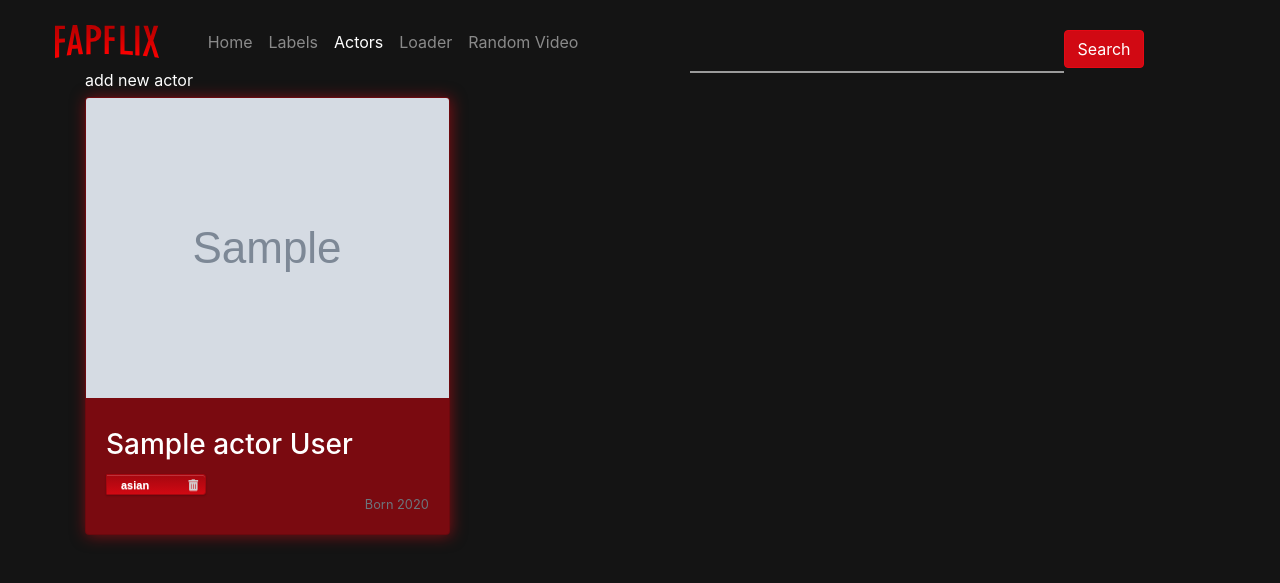
After one commit to EinAeffchen/Smol, a Django app: page /actors/ in a window 1280 px wide. The commit adds this page. Shown: the top 583 px of the page. Run offline with Django 3.2, Linux system fonts and the light colour scheme; data comes from the database, SQL or seed files in the repository; both versions use the stored data as it was after the commit; tables that the repository leaves empty hold one stand-in row (values such as "Sample post"); grey boxes marked "Sample" are stand-in pictures; parts of the project's set-up code (start-up, migrations or seed data) failed here and were passed over; some libraries are stand-ins or nearby versions.

Commit message:
Add actors and face recognition

```diff
--- a/fapflix/viewer/static/viewer/css/nflix.css
+++ b/fapflix/viewer/static/viewer/css/nflix.css
@@ -303,6 +303,10 @@ h2 {
 
 .loader-info {
     font-size: 40px;
+}
+
+#load-icon {
+    font-size: 30px;
 }
 
 .delete-icon {
@@ -611,6 +615,41 @@ a {
     min-width: 32%;
     flex-grow: 1;
 }
+
+.actor-mini-profile .actor-profile-img {
+    height:300px;
+    object-fit: cover;
+}
+.actor-profile-img {
+    width: 100%;
+    height: 300px;
+    object-fit: cover;
+    margin-bottom: 10px;
+}
+.actor-media-box {
+    border: 1px solid white;
+    padding: 10px;
+}
+.actor-card {
+    background-color: rgba(165, 7, 15, 0.7);
+    -webkit-box-shadow: 1px 1px 15px 0px rgba(229, 9, 20, 0.5);
+    box-shadow: 1px 1px 15px 0px rgb(229, 9, 20, 0.5);
+    margin: 5px;
+    min-width: 16%;
+    max-width: 32%;
+}
+.actor-video {
+    width: 100%;
+    height: 300px;
+}
+.actor-video img {
+    object-fit: contain;
+    height: 300px;
+    max-height: 300px;
+}
+.actor-video img:hover {
+    object-fit: contain;
+}
 @media only screen and (max-width:610px) {
     .main-header {
         padding: 0 4%;
--- /dev/null
+++ b/fapflix/viewer/templates/viewer/actor_card.html
@@ -0,0 +1,23 @@
+<div class="card actor-card">
+    <a href="{% url 'viewer:actor' actor.id %}" class="row actor-mini-profile">
+        <img src="/viewer/images/{{ actor.avatar }}" class="card-img-top actor-profile-img"
+            alt="{{actor.forename}} {{actor.surname}}">
+    </a>
+    <div class="card-body">
+        <a href="{% url 'viewer:actor' actor.id %}" class="row actor-mini-profile">
+            <h3 class="card-title">{{actor.forename}} {{actor.surname}}</h3>
+        </a>
+        {% for label in actor.labels.all %}
+        <small class="card-text video-label">
+            <a href="/label/{{label.id}}/">{{label.label}}</a><a onclick="remActorLabel(this)"
+                class="delete-icon" label-id="{{label.id}}" actor-id="{{actor.id}}"><i
+                    class="fas fa-trash-alt"></i></a>
+        </small>
+
+        {% endfor %}
+        {% if actor.birth_year %}
+        <small class="text-muted float-right">Born {{actor.birth_year}}</small>
+        {% endif %}
+    </div>
+
+</div>
--- /dev/null
+++ b/fapflix/viewer/templates/viewer/actors.html
@@ -0,0 +1,30 @@
+{% extends 'viewer/base.html' %}
+{% load custom_filters %}
+{% block content %}
+<div class="container">
+    <a href="{% url 'viewer:new-actor' %}">add new actor</a>
+    <div class="card-deck">
+        {% for actor in object_list %}
+        {% include "viewer/actor_card.html" with actor=actor %}
+        {% endfor %}
+    </div>
+</div>
+
+
+{% endblock %}
+
+
+{% block script %}
+<script type="text/javascript">
+    function remActorLabel(button) {
+        $(button).parent().hide();
+        $.ajax({
+            url: "{% url 'viewer:label-actor-delete' %}",
+            method: "POST",
+            data: {
+                label_id: $(button).attr("label-id"),
+                actor_id: $(button).attr("actor-id"),
+            }
+        })
+    }</script>
+{% endblock %}
--- a/fapflix/viewer/templates/viewer/base.html
+++ b/fapflix/viewer/templates/viewer/base.html
@@ -116,6 +116,9 @@
                     <a class="nav-link" href="{% url 'viewer:labels' %}">Labels</a>
                 </li>
                 <li class="nav-item">
+                    <a class="nav-link" href="{% url 'viewer:actors' %}">Actors</a>
+                </li>
+                <li class="nav-item">
                     <a class="nav-link" href="{% url 'viewer:load' %}">Loader</a>
                 </li>
                 {% if rvideo %}
--- a/fapflix/viewer/templates/viewer/labels.html
+++ b/fapflix/viewer/templates/viewer/labels.html
@@ -4,8 +4,8 @@
 <div class="container">
     <div class="row">
         <div class="col-12">
-            <form method="post" class="col-lg-2  form__group field ">{% csrf_token %}
-                <label for="age" class="form__label">Label</label>
+            <form method="post" class="col-lg-2  form__group">{% csrf_token %}
+                <label for="{{ form.label.name }}" class="form__label">Label</label>
                 <input id="{{ form.label.id_for_label }}" class="video-filter-obj form__field" type="text"
                     name="{{ form.label.name }}" maxlength="{{ form.label.field.max_length }}" placeholder="add"
                     {% if form.label.value != None %}value="{{ form.label.value|stringformat:'s' }}" {% endif %} {% if form.label.field.required %}required{% endif %}>
--- a/fapflix/viewer/templates/viewer/loader.html
+++ b/fapflix/viewer/templates/viewer/loader.html
@@ -24,7 +24,7 @@
         </div>
     </div>
     <div class="datablock loader-info">
-        <p id="load-icon" style="display:none"><i class="fa fa-circle-o-notch fa-spin"></i>Loading</p>
+        <p id="load-icon" style="display:none"><i class="fas fa-spinner fa-spin"></i>Loading</p>
         <p id="video-info"></p>
     </div>
 </div>
--- a/fapflix/viewer/urls.py
+++ b/fapflix/viewer/urls.py
@@ -4,18 +4,27 @@ from . import views
 
 urlpatterns = [
     path("", views.IndexView.as_view(), name="index"),
+    path("actor_edit/<int:pk>/", views.EditActorView.as_view(), name="edit-actor"),
+    path(
+        "actor_delete/<int:pk>/", views.DeleteActorView.as_view(), name="delete-actor"
+    ),
+    path("actor/<int:pk>/", views.ActorView.as_view(), name="actor"),
+    path("actors/", views.ActorsView.as_view(), name="actors"),
     path("addVideoLabel/", views.add_video_label, name="label-video-add"),
+    path("changeAge/", views.change_age, name="change-age"),
+    path("deleteActorLabel/", views.delete_actor_label, name="label-actor-delete"),
     path("deleteVideoLabel/", views.delete_video_label, name="label-video-delete"),
     path("fav/<int:videoid>", views.add_favorite, name="add_favorites"),
+    path("generate_actor/", views.CreateActorView.as_view(), name="generate-actor"),
     path("label/<int:pk>/", views.LabelResultView.as_view(), name="label-result-view"),
     path("label/<int:pk>/delete/", views.delete_label, name="label-delete"),
     path("labels/", views.LabelView.as_view(), name="labels"),
     path("load/", views.DataLoader.as_view(), name="load"),
     path("loadData/", views.load_data, name="load-data"),
+    path("new_actor/", views.add_actor, name="new-actor"),
     path("rateVideo/", views.rate_video, name="rate-video"),
-    path("changeAge/", views.change_age, name="change-age"),
-    path("remfav/<int:videoid>", views.rem_favorite, name="rem_favorites"),
-    path("remvid/<int:videoid>", views.rem_video, name="rem_video"),
+    path("remfav/<int:videoid>/", views.rem_favorite, name="rem_favorites"),
+    path("remvid/<int:videoid>/", views.rem_video, name="rem_video"),
     path("search/", views.SearchView.as_view(), name="search"),
     path("video/<int:pk>/", views.VideoView.as_view(), name="video"),
 ]
--- a/fapflix/viewer/views.py
+++ b/fapflix/viewer/views.py
@@ -1,17 +1,22 @@
+import random
+from pathlib import Path
+
+from django.conf.urls.static import static
+from django.core.files import File
 from django.db import IntegrityError
-from django.db.models import Q, F
+from django.db.models import F, Q
 from django.db.models.fields import CharField, IntegerField
 from django.http import HttpResponse, HttpResponseBadRequest, JsonResponse
-from django.shortcuts import render, redirect
+from django.shortcuts import redirect, render
+from django.urls import reverse, reverse_lazy
 from django.views import generic
-from django.views.generic.edit import FormView
-from django.urls import reverse_lazy, reverse
-from .forms import FilterForm, LabelForm
-from .models import Labels, Videos
-from pathlib import Path
-from .video_processor import process_videos
-from django.conf.urls.static import static
-import random
+from django.views.generic.edit import (CreateView, DeleteView, FormView,
+                                       UpdateView)
+from PIL.Image import Image
+
+from .forms import ActorForm, FilterForm, ImageForm, LabelForm
+from .models import Actors, Labels, Videos
+from .video_processor import get_videos_containing_actor, process_videos
 
 
 class IndexView(generic.ListView):
@@ -71,13 +76,53 @@ class IndexView(generic.ListView):
                 (label.id, label.label)
                 for label in Labels.objects.filter(videos__isnull=False).distinct()
             ]
-            label_lists = random.sample(active_labels, 5)
-            for label in label_lists:
-                context["label_videos"][label[1]] = Videos.objects.filter(
-                    labels=label[0]
-                )
+            if len(active_labels) >= 5:
+                label_lists = random.sample(active_labels, 5)
+                for label in label_lists:
+                    context["label_videos"][label[1]] = Videos.objects.filter(
+                        labels=label[0]
+                    )
 
         return context
+
+
+class EditActorView(UpdateView, generic.DetailView):
+    template_name = "viewer/edit_actor.html"
+    form_class = ActorForm
+    success_url = "/actors/"
+    model = Actors
+
+    def form_valid(self, form):
+        # This method is called when valid form data has been POSTed.
+        # It should return an HttpResponse.
+        form.save()
+        print(self.request.POST)
+        return super().form_valid(form)
+
+
+class CreateActorView(CreateView):
+    model = Actors
+    fields = ["videos"]
+
+    def form_valid(self, form):
+        actor = form.save()
+        video_id = self.request.POST.get("videos[]")
+        video_obj = Videos.objects.filter(id=video_id).first()
+        video_preview_path = video_obj.preview
+        related_videos, face = get_videos_containing_actor(video_preview_path)
+        print(f"related videos: {related_videos}")
+        if related_videos and face:
+            related_video_objs = Videos.objects.filter(preview__in=related_videos).all()
+            [actor.videos.add(video_obj.id) for video_obj in related_video_objs]
+            face_filename = Path(face).name
+            actor.avatar.save(face_filename, File(open(face, "rb")))
+            actor.save()
+        return JsonResponse({"actor-id": actor.id})
+
+
+class DeleteActorView(DeleteView):
+    model = Actors
+    success_url = reverse_lazy("viewer:actors")
 
 
 class LabelView(FormView, generic.ListView):
@@ -138,6 +183,16 @@ def delete_video_label(request):
     return HttpResponse("OK")
 
 
+def delete_actor_label(request):
+    if request.method == "POST":
+        actor_id = request.POST["actor_id"]
+        label_id = request.POST["label_id"]
+        label_obj = Labels.objects.filter(id=label_id).first()
+        actor_obj = Actors.objects.filter(id=actor_id).first()
+        actor_obj.labels.remove(label_obj)
+    return HttpResponse("OK")
+
+
 class DataLoader(generic.ListView):
     template_name = "viewer/loader.html"
     model = Videos
@@ -166,6 +221,49 @@ class VideoView(generic.DetailView):
         return context
 
 
+class ActorView(generic.DetailView):
+    model = Actors
+    template_name = "viewer/actor.html"
+
+    def post(self, request, *args, **kwargs):
+        self.object = self.get_object()
+        form = ImageForm(request.POST, request.FILES, instance=self.object)
+        print(request.POST)
+        if form.is_valid():
+            # Write Your Logic here
+            form.save()
+            img_obj = form.instance
+            context = super(ActorView, self).get_context_data(**kwargs)
+            context["img_obj"] = img_obj
+            context["form"] = ImageForm
+            context["delete_form"] = DeleteActorView
+            return self.render_to_response(context=context)
+        else:
+            self.object = self.get_object()
+            context = super(ActorView, self).get_context_data(**kwargs)
+            context["form"] = form
+            context["delete_form"] = DeleteActorView
+            return self.render_to_response(context=context)
+
+    def get(self, request, *args, **kwargs):
+        self.object = self.get_object()
+        context = self.get_context_data(object=self.object)
+        context["form"] = ImageForm
+        context["delete_form"] = DeleteActorView
+        return self.render_to_response(context)
+
+    def get_context_data(self, **kwargs):
+        context = super(generic.DetailView, self).get_context_data(**kwargs)
+        actor = context["object"]
+        context["best_rated"] = actor.videos.order_by("-rating").first()
+        return context
+
+
+class ActorsView(generic.ListView):
+    model = Actors
+    template_name = "viewer/actors.html"
+
+
 class LabelResultView(generic.DetailView):
     model = Labels
     template_name = "viewer/index.html"
@@ -182,6 +280,7 @@ class LabelResultView(generic.DetailView):
         context["result_videos3"] = Videos.objects.filter(labels=label).order_by(
             "-favorite"
         )[:30]
+        context["actors"] = label.actors_set.all()
         return context
 
 
@@ -242,6 +341,12 @@ def load_data(request):
     return JsonResponse(last)
 
 
+def add_actor(request):
+    actor = Actors()
+    actor.save()
+    return redirect(reverse("viewer:actor", args=[actor.id]))
+
+
 def add_favorite(request, videoid):
     vid_obj = Videos.objects.get(id=videoid)
     vid_obj.favorite = True
```
Also changed, not shown: fapflix/viewer/detector.py (+41 -5 lines), fapflix/viewer/fixtures/labels.json (+1 -8 lines), fapflix/viewer/forms.py (+19 -1 lines), fapflix/viewer/models.py (+28 -9 lines), fapflix/viewer/templates/viewer/actor.html (added, +101 -0 lines), fapflix/viewer/templates/viewer/edit_actor.html (added, +52 -0 lines), fapflix/viewer/templates/viewer/index.html (+9 -0 lines), fapflix/viewer/templates/viewer/video.html (+28 -4 lines), fapflix/viewer/video_processor.py (+86 -43 lines).
